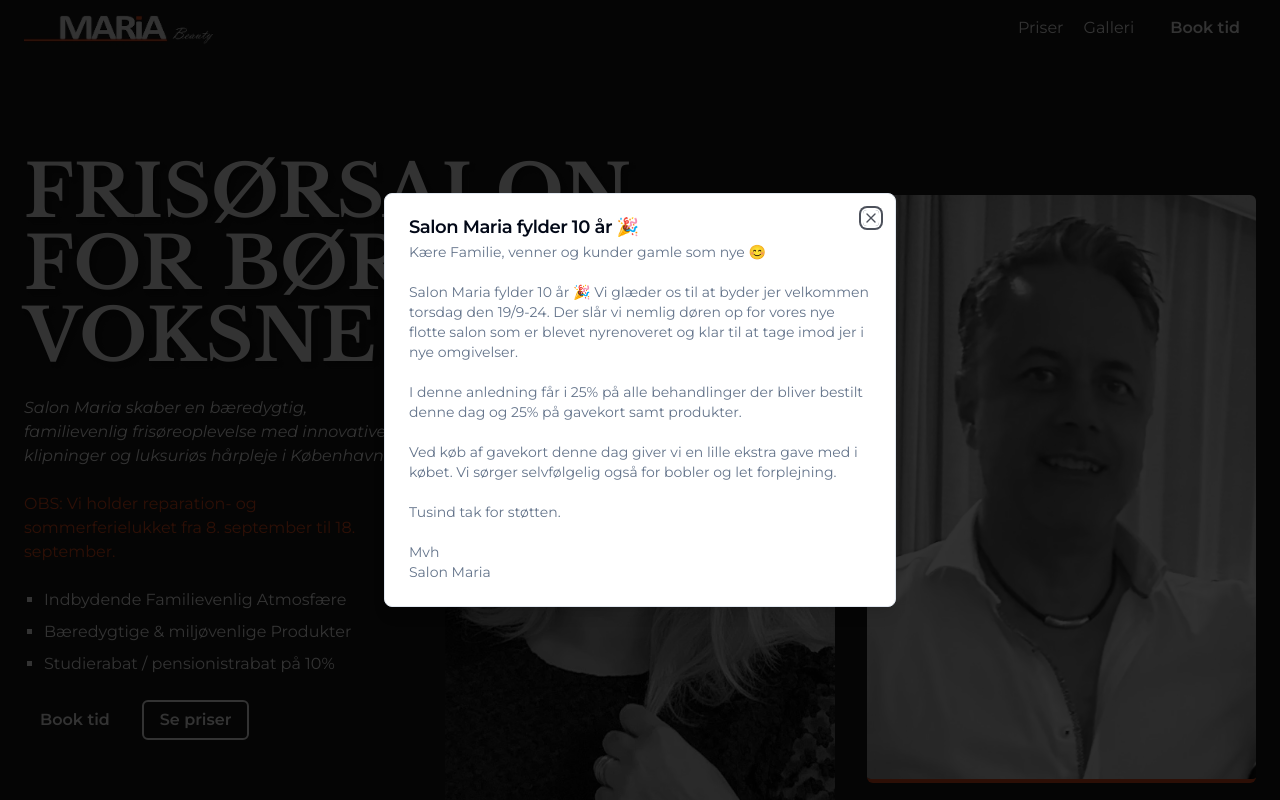
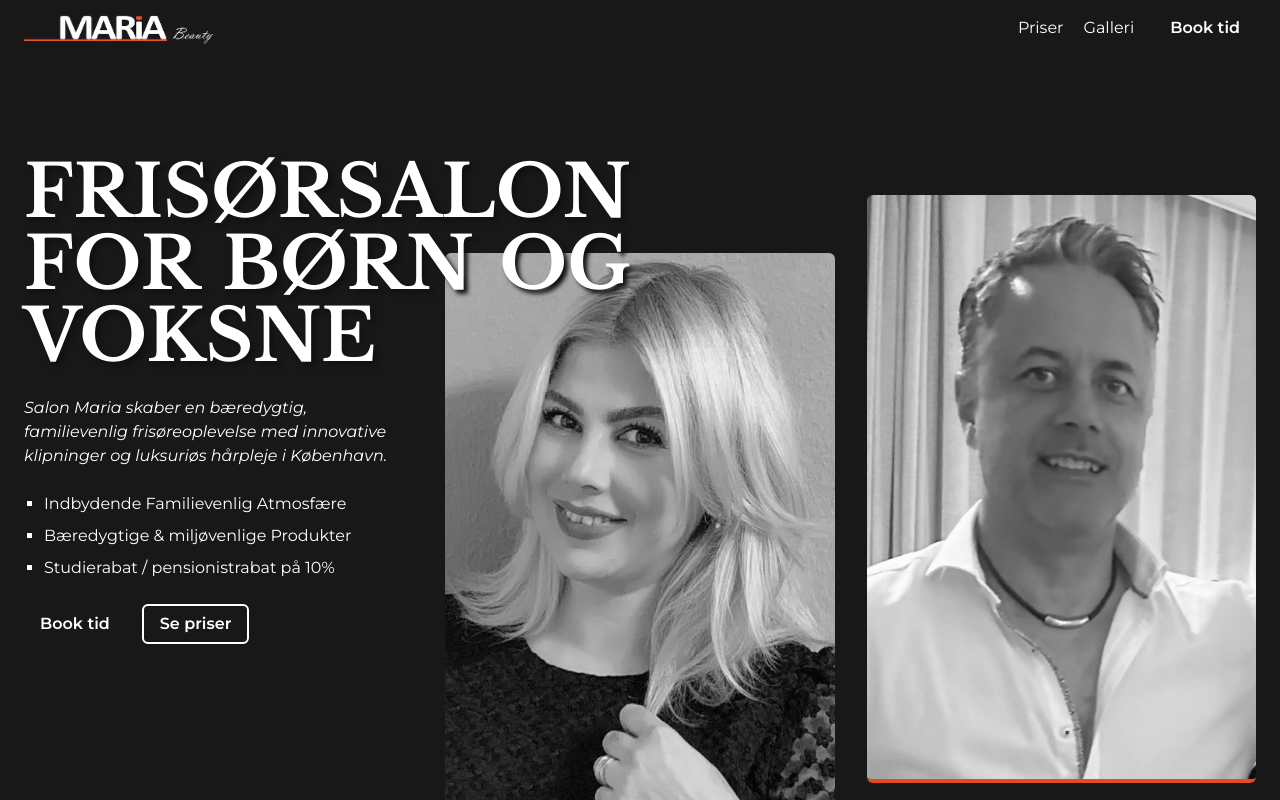
Before and after one commit to magnusdalkvist/salon-maria-v2, a Next.js app: page / in a window 1280 px wide. Shown: the top 800 px of the page. Built offline with nearby package versions, Linux system fonts and the light colour scheme.

Commit message:
feat: temporarily commented out birthday dialog and OBS

```diff
--- a/app/modules/Hero.jsx
+++ b/app/modules/Hero.jsx
@@ -40,7 +40,7 @@
             Salon Maria skaber en bæredygtig, familievenlig frisøreoplevelse med innovative
             klipninger og luksuriøs hårpleje i København.
           </h2>
-          <span className="text-red">OBS: Vi holder reparation- og sommerferielukket fra 8. september til 18. september.</span>
+          {/* <span className="text-red">OBS: Vi holder reparation- og sommerferielukket fra 8. september til 18. september.</span> */}
           <ul className="list-[square] ml-5 flex flex-col gap-2">
             <li>Indbydende Familievenlig Atmosfære</li>
             <li>Bæredygtige & miljøvenlige Produkter</li>
--- a/app/page.js
+++ b/app/page.js
@@ -30,7 +30,7 @@
 
   return (
     <main className="">
-      <Dialog onOpenChange={setOpen} open={open}>
+      {/* <Dialog onOpenChange={setOpen} open={open}>
         <DialogContent>
           <DialogHeader>
             <DialogTitle>Salon Maria fylder 10 år 🎉</DialogTitle>
@@ -60,7 +60,7 @@
             </DialogDescription>
           </DialogHeader>
         </DialogContent>
-      </Dialog>
+      </Dialog> */}
       <Hero />
       <Info slides={slides} enableGSAP />
       <Hours />
```
